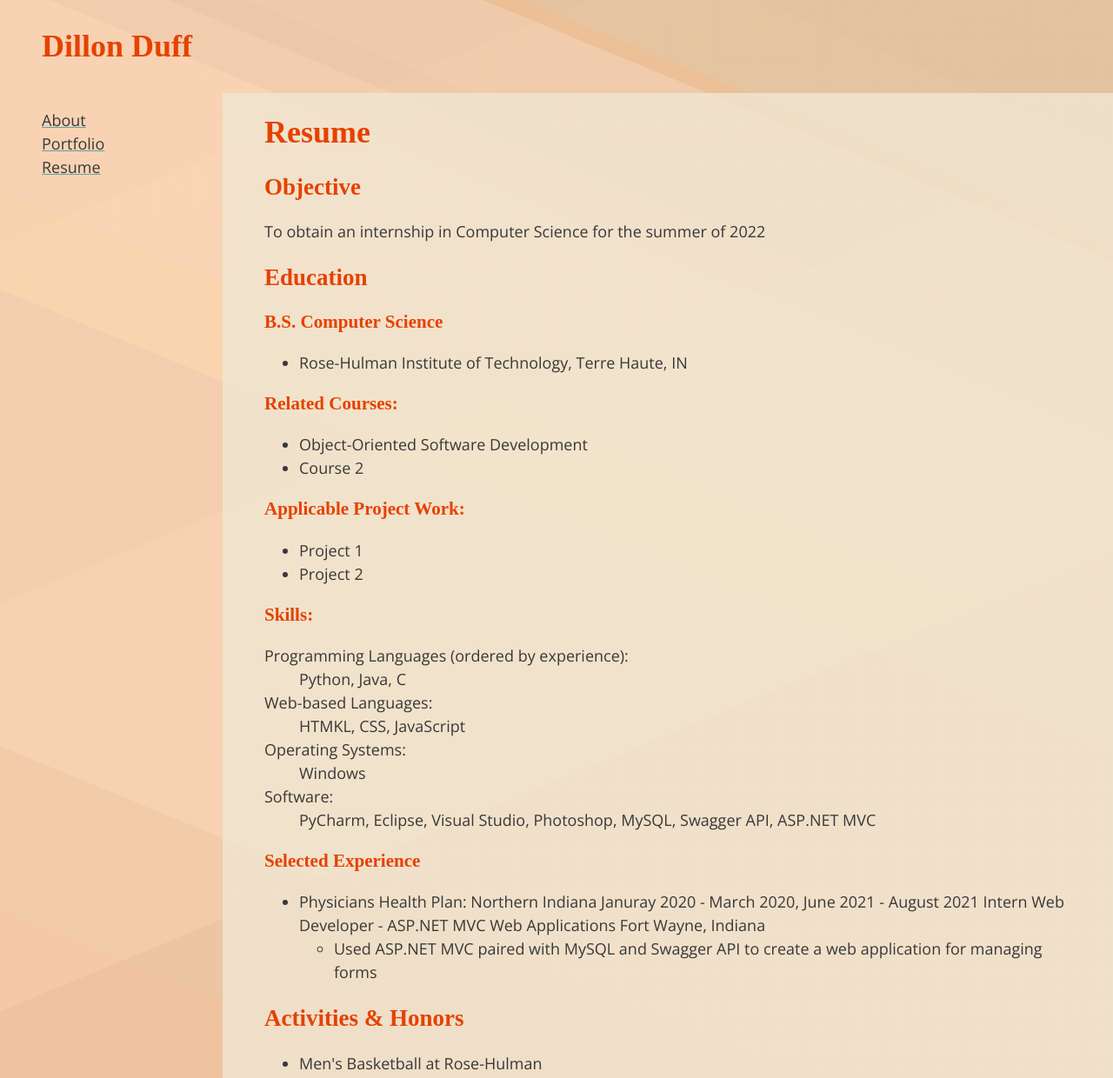
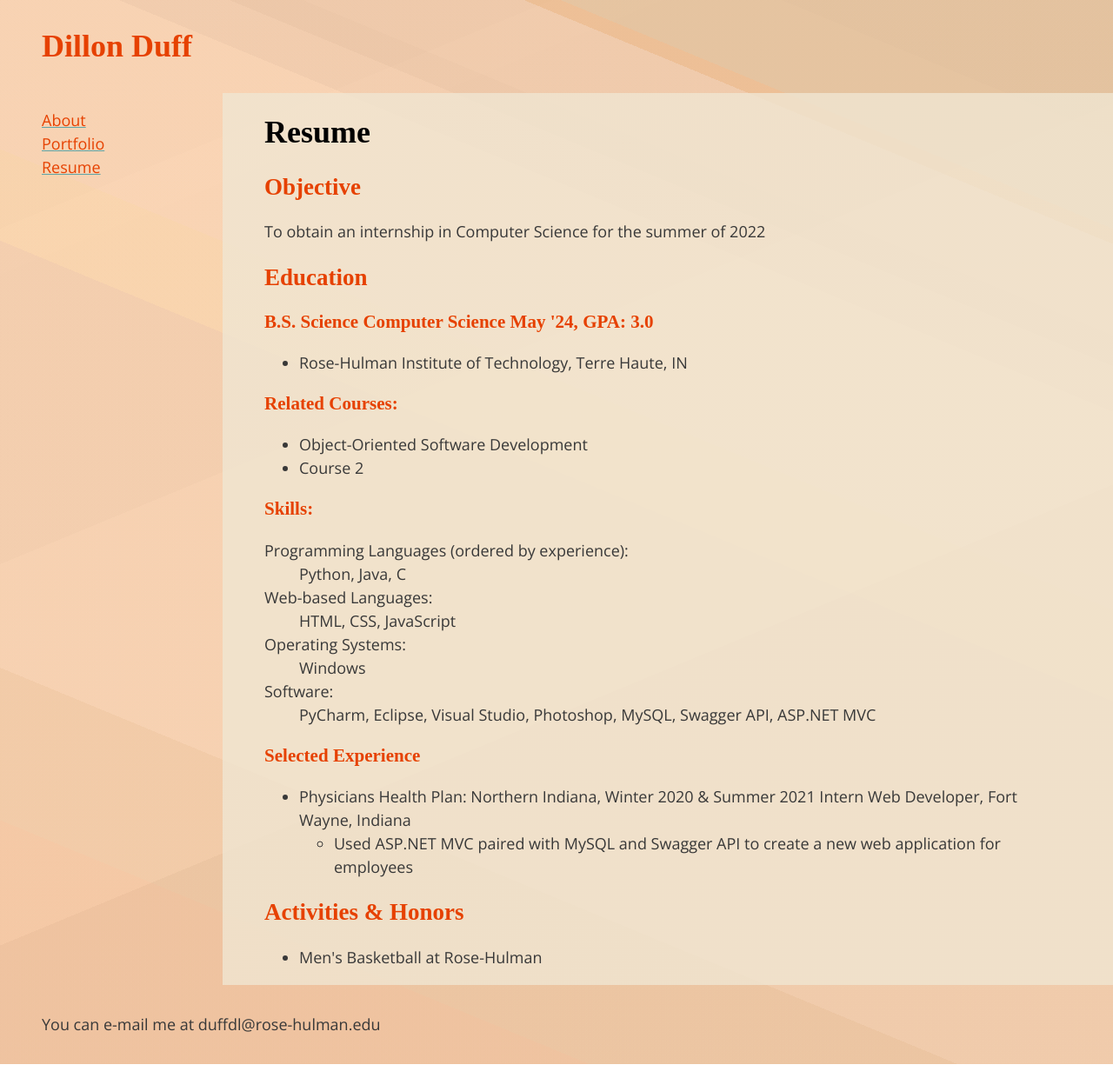
Before and after one commit to dillon-duff/dillon-duff.github.io, a plain HTML site: page resume.html in a window 1280 px wide. Shown: the top 1240 px of the page at 87% size. Drawn offline with nearby package versions, Linux system fonts and the light colour scheme; a web font is replaced by a local one.

Commit message:
favicon and small css changes

```diff
--- a/resume.html
+++ b/resume.html
@@ -6,13 +6,17 @@
     <title>Dillon Duff's Personal Website</title>
     <link rel="stylesheet" href="styles/normalize.css" />
     <link rel="stylesheet" href="styles/main.css" />
-    <link rel="icon" href="images/favicon.jpg" />
+    <link rel="apple-touch-icon" sizes="180x180" href="images/icons/apple-touch-icon.png">
+    <link rel="icon" type="image/png" sizes="32x32" href="images/icons/favicon-32x32.png">
+    <link rel="icon" type="image/png" sizes="16x16" href="images/icons/favicon-16x16.png">
+    <link rel="manifest" href="/site.webmanifest">
 </head>
 
 <body id="resume">
     <header>
         <h1>Dillon Duff</h1>
     </header>
+
     <nav>
         <ul>
             <li><a href="index.html">About</a></li>
@@ -21,12 +25,12 @@
         </ul>
     </nav>
     <main>
-        <h1>Resume</h1>
+        <h1 id="resumeHeader">Resume</h1>
         <h2>Objective</h2>
         <p>To obtain an internship in Computer Science for the summer of 2022</p>
 
         <h2>Education</h2>
-        <h3><span class="degreeName">B.S. Computer Science</span></h3>
+        <h3><span class="degreeName">B.S. Science Computer Science May '24, GPA: 3.0</span></h3>
         <ul>
             <li>Rose-Hulman Institute of Technology, Terre Haute, IN</li>
         </ul>
@@ -36,17 +40,17 @@
             <li>Course 2</li>
         </ul>
 
-        <h3>Applicable Project Work:</h3>
+        <!-- <h3>Applicable Project Work:</h3>
         <ul>
             <li>Project 1</li>
             <li>Project 2</li>
-        </ul>
+        </ul> -->
         <h3>Skills:</h3>
         <dl>
             <dt>Programming Languages (ordered by experience):</dt>
             <dd>Python, Java, C</dd>
             <dt>Web-based Languages:</dt>
-            <dd>HTMKL, CSS, JavaScript</dd>
+            <dd>HTML, CSS, JavaScript</dd>
             <dt>Operating Systems:</dt>
             <dd>Windows</dd>
             <dt>Software:</dt>
@@ -55,12 +59,13 @@
         <h3>Selected Experience</h3>
         <ul>
             <li>
-                <span class="employer">Physicians Health Plan: Northern Indiana</span>
-                <span class="dates">Januray 2020 - March 2020, June 2021 - August 2021</span>
-                <span class="title">Intern Web Developer - ASP.NET MVC Web Applications</span>
+                <span class="employer">Physicians Health Plan: Northern Indiana,</span>
+                <span class="dates">Winter 2020 & Summer 2021</span>
+                <span class="title">Intern Web Developer,</span>
                 <span class="location">Fort Wayne, Indiana</span>
                 <ul>
-                    <li>Used ASP.NET MVC paired with MySQL and Swagger API to create a web application for managing forms</li>
+                    <li>Used ASP.NET MVC paired with MySQL and Swagger API to create a new web application for employees
+                    </li>
                 </ul>
             </li>
         </ul>
--- a/styles/main.css
+++ b/styles/main.css
@@ -28,6 +28,8 @@ nav {
     color: var(--light-color);
 }
 
+
+
 h1,
 h2,
 h3 {
@@ -36,8 +38,9 @@ h3 {
     color: var(--heading-color);
 }
 
+
 a {
-    color: var(--body-color);
+    color: var(--heading-color);
     text-decoration-color: var(--contrast-color);
 }
 
@@ -133,3 +136,11 @@ body #portfolio ul#portfolioItems li img {
     max-width: 100%;
 
 }
+
+#resumeHeader, #aboutHeader, #portfolioHeader {
+    color: black;
+}
+
+#project1img {
+    max-width: 50rem;
+}
```
Also changed, not shown: index.html (+2 -2 lines), portfolio.html (+6 -9 lines), images/icons/apple-touch-icon.png (added), images/icons/avatar.jpg (renamed from images/avatar.jpg), images/icons/favicon-16x16.png (added), images/icons/favicon-32x32.png (added), images/icons/site.webmanifest (added), images/portfolio/evolutiondisplay.PNG (added).
